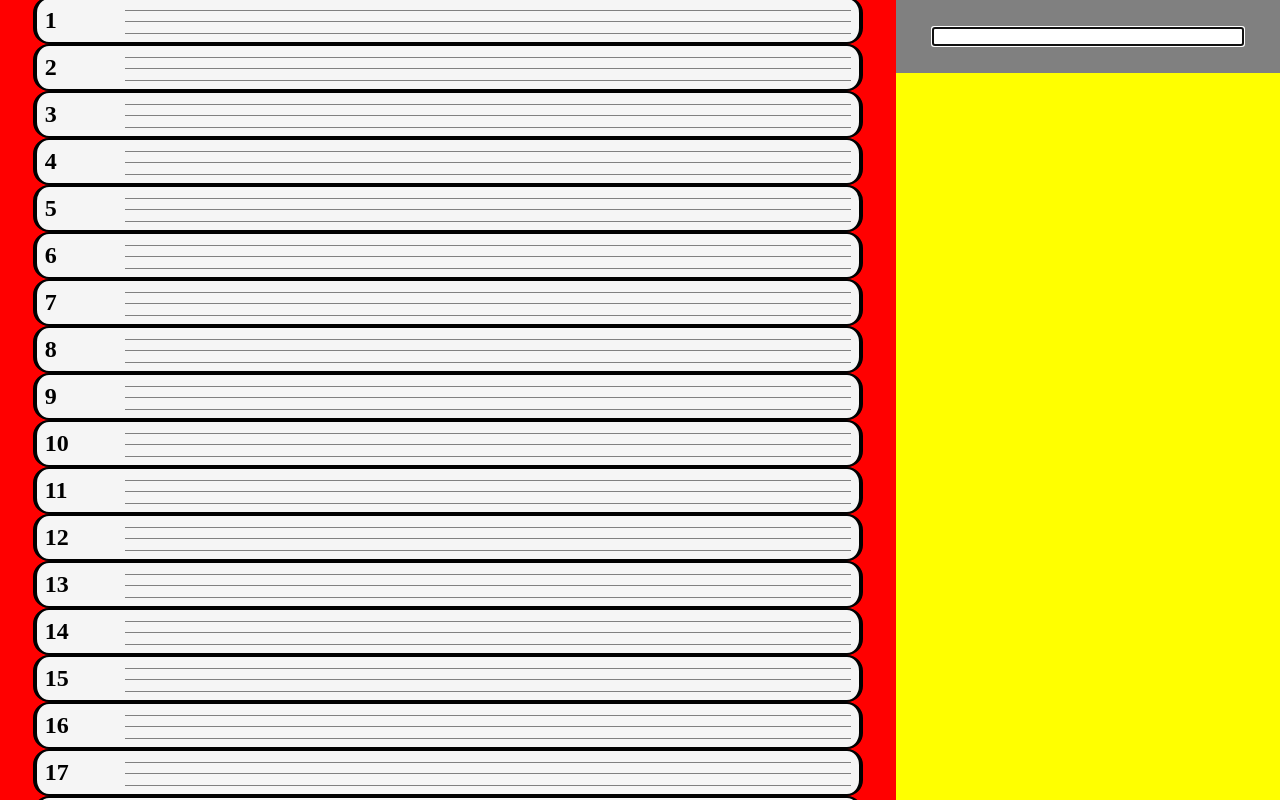
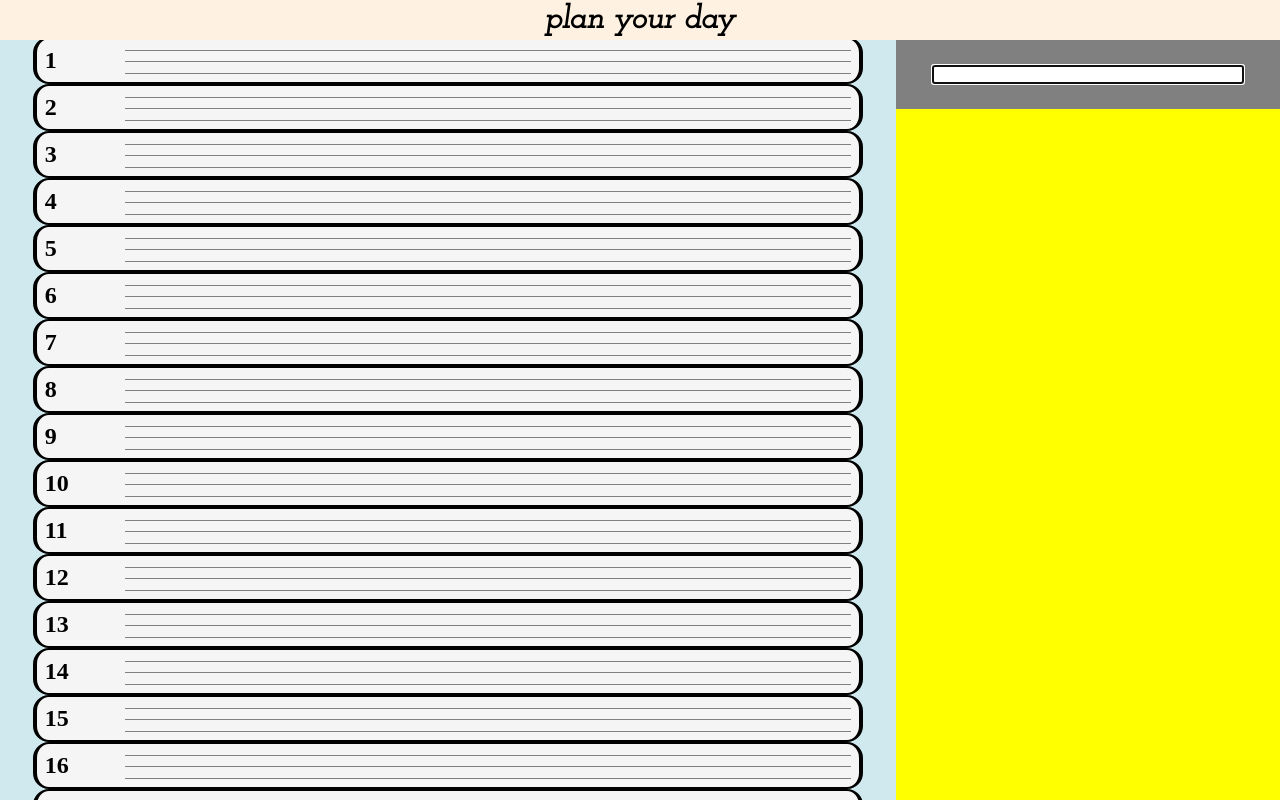
Before and after one commit to eduard-soul/calendar_concept_v2, a Vue app: page / in a window 1280 px wide. Built offline with nearby package versions, Linux system fonts and the light colour scheme.

Commit message:
header added and some colors change

```diff
--- a/src/App.vue
+++ b/src/App.vue
@@ -1,4 +1,5 @@
 <template>
+  <header id="heading"><h1>plan your day</h1></header>
   <div id="all-wrapper">
     <section id="calendar-wrapper">
       <Calendar></Calendar>
@@ -45,14 +46,27 @@ onUpdated(() => {});
 </script>
 
 <style lang="scss">
+@import url('https://fonts.googleapis.com/css2?family=Josefin+Slab:ital@1&display=swap');
+
 * {
   margin: 0;
   padding: 0;
 }
+header {
+  width: 100%;
+  height: 5%;
+  background-color: #FFF1E1;
+  display: flex;
+  justify-content: center;
+  align-items: center;
+  font-family: 'Josefin Slab', serif;
+  z-index: 100;
+  position: relative;
+}
 #all-wrapper {
   display: flex;
   width: 100vw;
-  height: 100vh;
+  height: calc(100vh - 5%);
   background-color: blue;
   user-select: none;
 
@@ -62,7 +76,7 @@ onUpdated(() => {});
     align-items: center;
     height: 100%;
     width: 70%;
-    background-color: red;
+    background-color: #D0E9EE;
     overflow-y: scroll;
   }
   #tasks-wrapper {
@@ -70,10 +84,7 @@ onUpdated(() => {});
     width: 30%;
     display: flex;
     flex-direction: column;
-    background-color: green;
+    background-color: #D9DAF2;
   }
 }
-button {
-  height: 100px;
-}
 </style>
```
